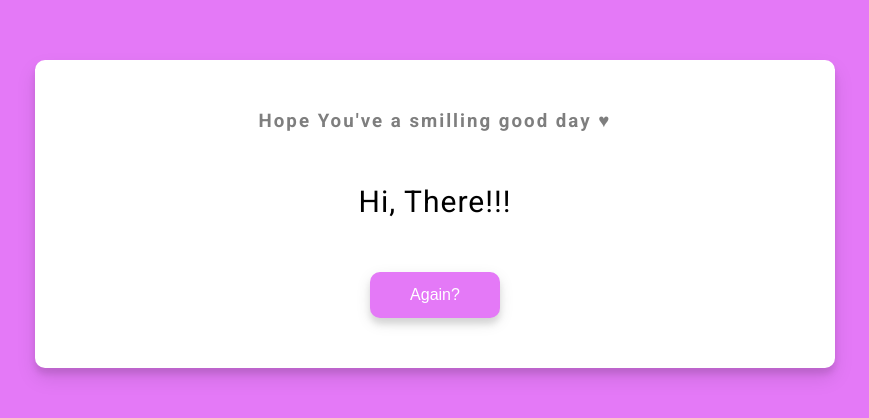
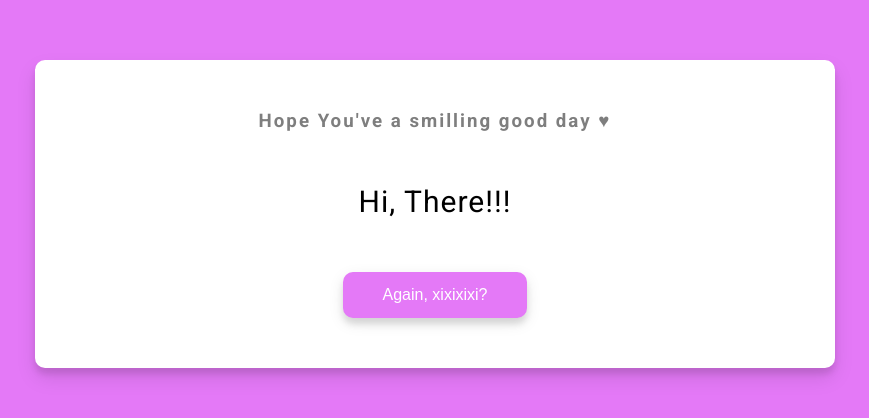
Before and after one commit to Zakkyyy/HAINADIAA, a plain HTML site: page index.html in a window 1280 px wide. Shown: the part 186-604 px from the top of the page, without its empty margins (205-1074 px from the left). Drawn offline with Linux system fonts and the light colour scheme; no server answers.

Commit message:
Update index.html

```diff
--- a/index.html
+++ b/index.html
@@ -10,7 +10,7 @@
     <div class="container">
       <h3>Hope You've a smilling good day ♥</h3>
       <div id="joke" class="joke">Hi, There!!! </div>
-      <button id="jokeBtn" class="btn">Again?</button>
+      <button id="jokeBtn" class="btn">Again, xixixixi?</button>
     </div>
     <script src="script.js"></script>
   </body>
```
